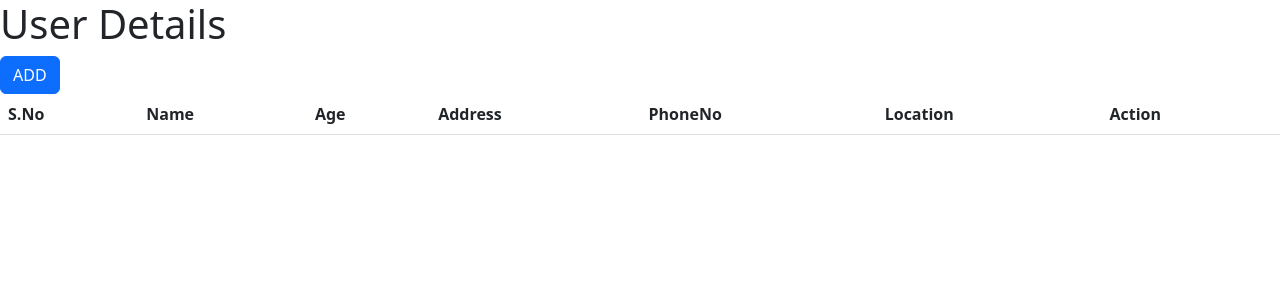
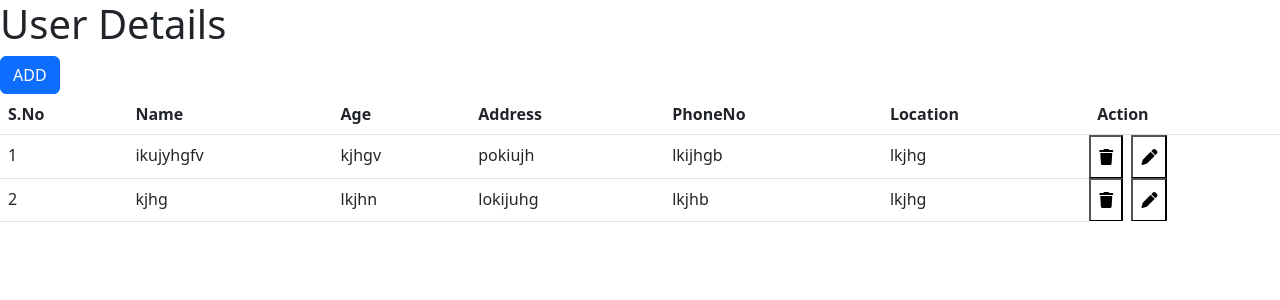
Before and after one commit to pavithra147/RoutingNew, an Angular app: page /display in a window 1280 px wide. Shown: the top 300 px of the page. Built offline with nearby package versions, Linux system fonts and the light colour scheme; data requests are answered from the project's data file.

Commit message:
editing the form details using variable and storing all datas in json server and editing the form details by passing them in url

```diff
--- /dev/null
+++ b/db.json
@@ -0,0 +1,20 @@
+{
+  "details": [
+    {
+      "name": "ikujyhgfv",
+      "age": "kjhgv",
+      "address": "pokiujh",
+      "phoneNo": "lkijhgb",
+      "location": "lkjhg",
+      "id": 2
+    },
+    {
+      "name": "kjhg",
+      "age": "lkjhn",
+      "address": "lokijuhg",
+      "phoneNo": "lkjhb",
+      "location": "lkjhg",
+      "id": 3
+    }
+  ]
+}
--- a/src/app/app-routing.module.ts
+++ b/src/app/app-routing.module.ts
@@ -4,10 +4,12 @@ import { DetailsComponent } from './details/details.component';
 import { DisplayComponent } from './display/display.component';
 
 const routes: Routes = [
-  {path:'',redirectTo:'details',pathMatch:'full'},
+  {path:'',redirectTo:'display',pathMatch:'full'},
   {path:'details',component:DetailsComponent},
+  {path:'detail/:data',component:DetailsComponent},
   {path:'display',component:DisplayComponent}
-];
+]
+
 
 @NgModule({
   imports: [RouterModule.forRoot(routes)],
--- a/src/app/details/details.component.html
+++ b/src/app/details/details.component.html
@@ -9,7 +9,7 @@
     </div>
     <div class=" my-2 px-5">
         <label>Age</label>
-        <input class="form-control" type="text" formControlName="age">
+        <input class="form-control" type="text" formControlName="age" >
     </div>
     <div *ngIf="formDetails.get('age')?.touched && formDetails.get('age')?.invalid" class="text-danger">
         <small *ngIf="formDetails.get('age')?.errors?.['required']">Age is required</small>
@@ -37,8 +37,6 @@
     </div>
     <div class="my-2">
     <button type="submit"class="btn btn-primary">Submit</button>
-    <button type="button" (click)="setValue()">check</button>
-
 </div>
 </form>
 </div>
--- a/src/app/details/details.component.ts
+++ b/src/app/details/details.component.ts
@@ -1,74 +1,117 @@
+import { HttpClient } from '@angular/common/http';
 import { Component, OnInit } from '@angular/core';
-import { FormBuilder, FormGroup, Validators } from '@angular/forms';
+import { FormBuilder, SelectControlValueAccessor, Validators } from '@angular/forms';
 import { ActivatedRoute, Router } from '@angular/router';
 import { SharedService } from '../shared.service';
-import  {User, UserFormGroup}  from './user';
+import { User, UserFormGroup } from './user';
 
 @Component({
   selector: 'app-details',
   templateUrl: './details.component.html',
-  styleUrls: ['./details.component.css']
+  styleUrls: ['./details.component.css'],
 })
 export class DetailsComponent implements OnInit {
-  public  formDetails!:UserFormGroup;
-  public submit=false;
+  public formDetails!: UserFormGroup;
+  public submit = false;
+ public values:any;
+ public item!:any;
+  constructor(
+    private formBuilder: FormBuilder,
+    private router: Router,
+    private sharedService: SharedService,
+    private route:ActivatedRoute,
+    private http:HttpClient
+  ) {}
 
-  constructor(private formBuilder:FormBuilder,private router:Router,private sharedService:SharedService,private route:ActivatedRoute) {
+  public num: any;
+  ngOnInit(): void {
+    this.form();
+    if (this.sharedService.table == false) {
+      this.route.params.subscribe((params)=>{
+         this.num=params['data'];
+         console.log(this.num);
+        })
+        //this.num = this.sharedService.index;
+         this.sharedService.detailsToEdit(this.num).subscribe((x)=>{this.values=x;
+          console.log(this.values[this.num])
 
-   }
-   public name!:string;
-   public age!:string;
+        });
+      //  this.values= this.sharedService.get();
+      //  console.log(this.values);
+      //  this.values = this.values[this.num];
 
 
-   ngOnInit(): void {
-    this.form();
-
-  }
-  form(){
-    this.formDetails=this.formBuilder.group({
-      name:['',[Validators.required]],
-      age:['',[Validators.required]],
-      address:['',[Validators.required]],
-      phoneNo:['',[Validators.required]],
-      location:['',[Validators.required]]
- })as UserFormGroup;
-  }
-  onSubmit(){
-    if(this.formDetails.valid){
-      this.submit=true;
-
-      let values={
-       name:this.formDetails.get('name')?.value,
-       age:this.formDetails.get('age')?.value,
-      address:this.formDetails.get('address')?.value,
-       phoneNo:this.formDetails.get('phoneNo')?.value,
-       location:this.formDetails.get('location')?.value
-      }
-      console.log(values)
-
-     this.sharedService.sendData(values);
 
 
-      this.router.navigate(['/display']);
-     }
-     else{
-      alert("Please fill all the details")
-     }
-  }
-  public value:any;
-  setValue(){
-  this.sharedService.obs$.subscribe((x)=>{
-  this.value=x;
-  this.formDetails.patchValue({
-    name:this.value.name,
-    age:this.value.age,
-    address:this.value.address,
-    phoneNo:this.value.phoneNo,
-    location:this.value.location
-  })
-  console.log(this.formDetails)
-  })
+      this.formDetails.setValue({
+        name: this.values.name,
+        age: this.values.age,
+        address: this.values.address,
+        phoneNo: this.values.phoneNo,
+        location: this.values.location,
+      });
+
+    }
 
   }
 
+
+
+
+  form() {
+    this.formDetails = this.formBuilder.group({
+      name: ['', [Validators.required]],
+      age: ['', [Validators.required]],
+      address: ['', [Validators.required]],
+      phoneNo: ['', [Validators.required]],
+      location: ['', [Validators.required]],
+    }) as UserFormGroup;
+
+    // if (this.sharedService.table == false) {
+    //   this.route.params.subscribe((params)=>{
+    //      this.num=params['data'];
+    //      console.log(this.num);
+    //     })
+    //     // this.num = this.sharedService.index;
+    //      this.sharedService.getDetails().subscribe(x=>{this.values=x;
+    //       console.log(this.values);
+    //     //   this.item = this.values[this.num];
+    //     // console.log(this.item);
+    //     });
+
+    // //    this.values = this.values[this.num.data];
+
+    // //  console.log(this.values);
+    // if(this.num===this.values.id)
+    //   this.formDetails.patchValue({
+    //     name: this.values[this.num].name,
+    //     age: this.values[this.num].age,
+    //     address: this.values[this.num].address,
+    //     phoneNo: this.values[this.num].phoneNo,
+    //     location: this.values[this.num].location,
+    //   });
+    // }
   }
+  onSubmit() {
+    if (this.formDetails.valid) {
+      this.submit = true;
+      let values = {
+        name: this.formDetails.get('name')?.value,
+        age: this.formDetails.get('age')?.value,
+        address: this.formDetails.get('address')?.value,
+        phoneNo: this.formDetails.get('phoneNo')?.value,
+        location: this.formDetails.get('location')?.value,
+      };
+
+      if (this.sharedService.table == false) {
+        this.sharedService.editData(this.num.data, values);
+      } else {
+        this.sharedService.sendData(values);
+         this.sharedService.postDetails(values).subscribe();
+      }
+      this.router.navigate(['/display']);
+    } else {
+      alert('Please fill all the details');
+    }
+  }
+}
--- a/src/app/display/display.component.html
+++ b/src/app/display/display.component.html
@@ -1,5 +1,5 @@
 <h1>User Details</h1>
-<button class="btn btn-primary" routerLink="/details">ADD</button>
+<button class="btn btn-primary" (click)="add()">ADD</button>
 
 <div class="row">
    <div class="col-md-12"></div>
--- a/src/app/display/display.component.ts
+++ b/src/app/display/display.component.ts
@@ -1,3 +1,4 @@
+import { HttpClient } from '@angular/common/http';
 import { Component, OnInit, ViewChild } from '@angular/core';
 import { NgForm } from '@angular/forms';
 import { ActivatedRoute, Router } from '@angular/router';
@@ -6,22 +7,33 @@ import { SharedService } from '../shared.service';
 @Component({
   selector: 'app-display',
   templateUrl: './display.component.html',
-  styleUrls: ['./display.component.css']
+  styleUrls: ['./display.component.css'],
 })
 export class DisplayComponent implements OnInit {
-   public name!:string;
-   public age!:string;
-   public address!:string;
-   public phoneNo!:string;
-   public location!:string;
-   public value!:any;
+  public name!: string;
+  public age!: string;
+  public address!: string;
+  public phoneNo!: string;
+  public location!: string;
+  public value!: any;
 
-   public headingArray=['S.No','Name','Age','Address','PhoneNo','Location','Action'];
+  public headingArray = [
+    'S.No',
+    'Name',
+    'Age',
+    'Address',
+    'PhoneNo',
+    'Location',
+    'Action',
+  ];
 
-  @ViewChild('form') forms!:NgForm;
-  constructor(private route:ActivatedRoute,private sharedService:SharedService,private router:Router) {
 
-   }
+  constructor(
+    private route: ActivatedRoute,
+    private sharedService: SharedService,
+    private router: Router,
+    private http:HttpClient
+  ) {}
 
   ngOnInit(): void {
     // this.route.params.subscribe(params=>{
@@ -31,43 +43,39 @@ export class DisplayComponent implements OnInit {
     //   this.phoneNo=params['phoneNo'];
     //   this.location=params['location'];
 
-
     // })
     this.details();
 
   }
 
-  details(){
-    this.sharedService.obs$.subscribe((x)=>{
-     this.value=x
-
-
+  details() {
+    // this.sharedService.obs$.subscribe((x) => {
+    //   this.value = x;
+    // });
+    this.sharedService.getDetails().subscribe(x=>{
+      this.value=x;
     })
-
   }
 
-  delete(item:any){
-    console.log(item);
-    console.log(this.value.index);
-    console.log(this.value[item])
-    let index:number=this.value.indexOf[item]
-    if(index !== -1){
-      this.value.splice(index,1);
-    }
+ // delete(item: any) {
+    // let index: number = this.value.indexOf[item];
+    // if (index !== -1) {
+    //   this.value.splice(index, 1);
+    // }}
+ delete(id:any){
 
-    }
+    this.sharedService.delete(id).subscribe();
+    this.details();
+  }
 
-    edit(data:any){
-      console.log(data);
-      // this.sharedService.get(this.value);
+  edit(data: any) {
 
-      this.router.navigate(['/details'])
-     //this.forms.setValue(data);
+    this.sharedService.edit(data);
 
-
-
-    }
-
-
-
+    this.router.navigate(['/detail',data])
   }
+  add() {
+    this.sharedService.add();
+    this.router.navigate(['/details']);
+  }
+}
--- a/src/app/shared.service.ts
+++ b/src/app/shared.service.ts
@@ -1,33 +1,58 @@
+import { HttpClient } from '@angular/common/http';
+import { DeclarationListEmitMode } from '@angular/compiler';
 import { Injectable } from '@angular/core';
 import { BehaviorSubject, Observable } from 'rxjs';
 
 @Injectable({
-  providedIn: 'root'
+  providedIn: 'root',
 })
 export class SharedService {
-   private subject:BehaviorSubject<string>
-   public obs$:Observable<any>
-   private sub:BehaviorSubject<string>
-   public obser$:Observable<any>
-   public formData:any={}
-   public array:any=[];
-  constructor() {
-    this.subject=new BehaviorSubject<string>('');
-    this.obs$=this.subject.asObservable();
-    this.sub=new BehaviorSubject<string>('');
-    this.obser$=this.subject.asObservable();
-   }
+  private subject: BehaviorSubject<string>;
+  public obs$: Observable<any>;
+  private sub: BehaviorSubject<string>;
+  public obser$: Observable<any>;
+  public formData: any = {};
+  public array: any = [];
+  public index: any;
+  public table = true;
+  constructor(private http:HttpClient) {
+    this.subject = new BehaviorSubject<string>('');
+    this.obs$ = this.subject.asObservable();
+    this.sub = new BehaviorSubject<string>('');
+    this.obser$ = this.subject.asObservable();
 
-   sendData(data:any){
+  }
+
+  sendData(data: any) {
     this.array.push(data);
-    console.log(this.array)
-      this.subject.next(this.array);
+    this.subject.next(this.array);
 
-   }
-  // get(){
-  //   // this.sub.next(res);
-  //   return this.array
-  // }
+  }
+  editData(index: any, data: any) {
+    this.array[index] = data;
+  }
+  get() {
+    return this.array;
+  }
+  edit(data: any) {
+    this.table = false;
+    this.index = data;
+  }
+  add() {
+    this.table = true;
+  }
 
+  delete(item:any){
+    return this.http.delete(`http://localhost:3000/details/${item}`)
+  }
+  postDetails(form:any){
+    return this.http.post('http://localhost:3000/details',form);
+  }
+  getDetails(){
+    return this.http.get('http://localhost:3000/details')
 
+  }
+  detailsToEdit(val:any){
+    return this.http.get('http://localhost:3000/details',val)
+  }
 }
--- a/src/app/details/table/table.component.html
+++ b/src/table/table.component.html
@@ -14,8 +14,8 @@
            <td> {{item.address}}</td>
             <td>{{item.phoneNo}}</td>
             <td>{{item.location}}</td>
-           <button (click)="deleted(item)"><i class="fas fa-trash" ></i></button>&nbsp;
-          <button (click)="editable(item)"><i class="fas fa-pen"></i></button>
+           <button (click)="deleted(item.id)"><i class="fas fa-trash" ></i></button>&nbsp;
+          <button (click)="editable(item.id)"><i class="fas fa-pen"></i></button>
       </tr>
   </tbody>
 </table>
```
Also changed, not shown: src/app/app.module.ts (+4 -3 lines), src/table/table.component.css (added), src/table/table.component.ts (renamed from src/app/details/table/table.component.ts), 1 other file (tests, documents, lock files or other folders).
